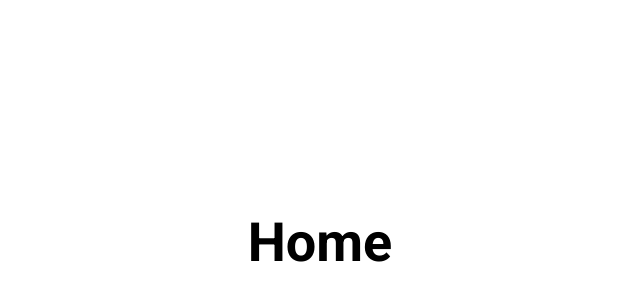
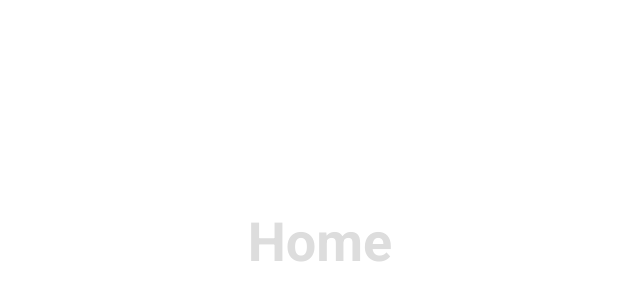
Before and after one commit to peerlab-devs/next-ts-fe-template, a Next.js app: page / in a window 1280 px wide. Shown: the part 178-478 px from the top of the page, without its empty margins (320-960 px from the left). Built offline with nearby package versions, Linux system fonts and the light colour scheme.

Commit message:
FIX / Change colors

```diff
--- a/src/styles/theme.ts
+++ b/src/styles/theme.ts
@@ -1,8 +1,8 @@
 const theme = {
   colors: {
     background: '#fff',
-    text: '#000',
-    primary: '#000'
+    text: '#ddd',
+    primary: '#ddd'
   }
 }
 
```
